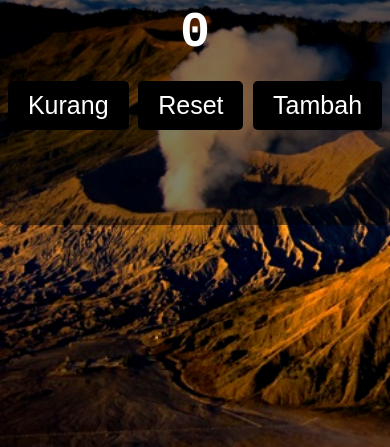
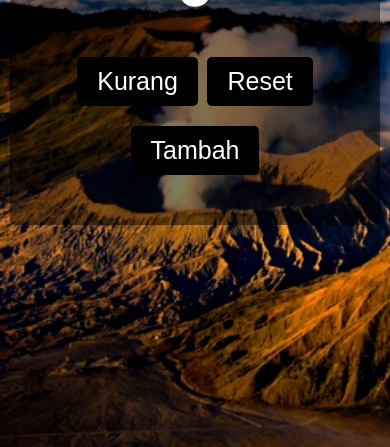
Before and after one commit to zaenalrfn/Counter, a plain HTML site: page index.html in a window 390 px wide. Shown: the part 397-844 px from the top of the page. Drawn offline with Linux system fonts and the light colour scheme.

Commit message:
responsvie

```diff
--- a/style.css
+++ b/style.css
@@ -28,7 +28,7 @@ body {
 	color: white;
 }
 .box h4 {
-	font-size: 50px;
+	font-size: 70px;
 	color: white;
 	margin: 20px 0;
 }
@@ -39,4 +39,13 @@ body {
 	background: #000;
 	color: white;
 	font-size: 25px;
+	margin: 10px 0;
 }
+
+/* bagian responsive */
+@media screen and (max-width: 568px) {
+	.box {
+		width: auto;
+		margin: 0 10px;
+	}
+}
```
